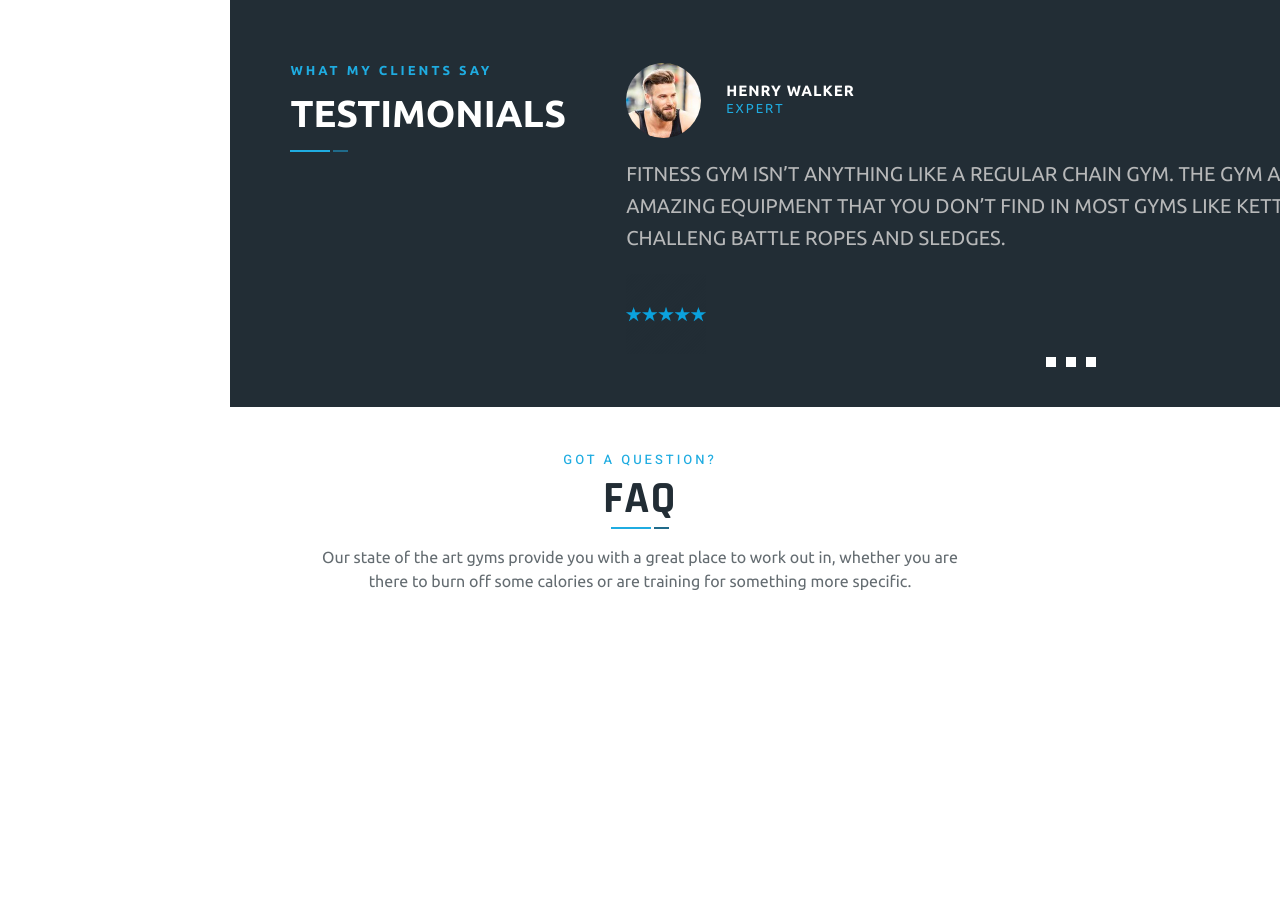
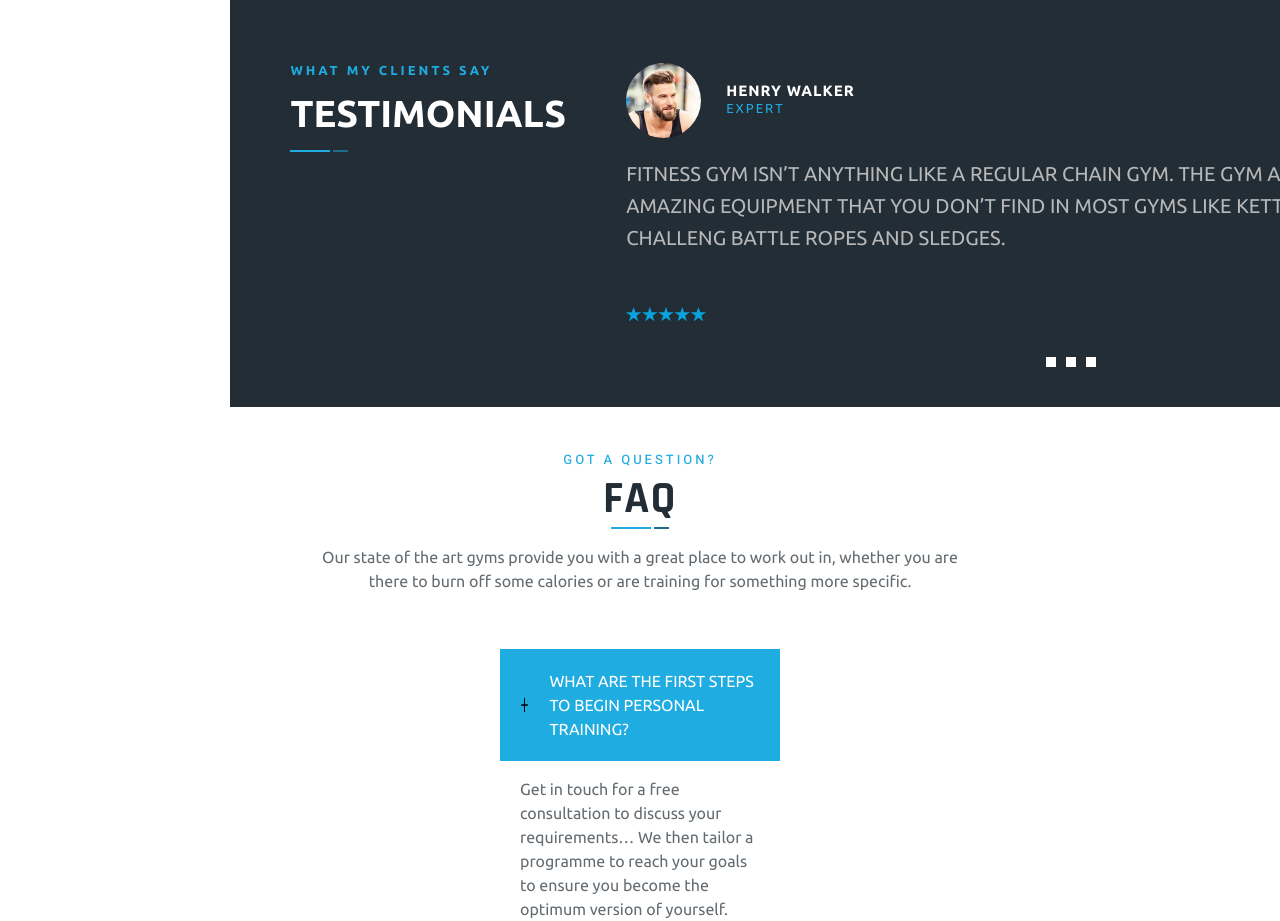
Before and after one commit to DanteBorges/MWT_Trainer, a website: page index.html in a window 1280 px wide. Shown: the part 3167-4088 px from the top of the page. Before the commit the page ends 3776 px from the top, so only its background shows below. Drawn offline with Linux system fonts and the light colour scheme.

Commit message:
FAQ container created

```diff
--- a/index.html
+++ b/index.html
@@ -10,7 +10,9 @@
     <link rel="preconnect" href="https://fonts.gstatic.com" crossorigin>
     <link href="https://fonts.googleapis.com/css2?family=Rajdhani:wght@400;600;700&display=swap" rel="stylesheet">
     <link href="https://fonts.googleapis.com/css2?family=Heebo:wght@300;500;700&display=swap" rel="stylesheet">
-    <link href="https://fonts.googleapis.com/css2?family=Heebo:wght@300;500;700&family=Ubuntu:ital,wght@0,400;0,700;1,300;1,500&display=swap" rel="stylesheet">
+    <link
+        href="https://fonts.googleapis.com/css2?family=Heebo:wght@300;500;700&family=Ubuntu:ital,wght@0,400;0,700;1,300;1,500&display=swap"
+        rel="stylesheet">
 
     <title>Personal Trainer Wimbledon</title>
 </head>
@@ -681,7 +683,7 @@
     <section class="testimonials_container">
         <div class="testimonials_container_titles">
             <div class="testimonials_container_titles_h4">
-                <h4>WHAT MY CLIENTS SAY</h4>
+                <h4>WHAT MY CLIENTS SAY </h4>
             </div>
             <div class="testimonials_container_titles_h2">
                 <h2>TESTIMONIALS</h2>
@@ -804,8 +806,31 @@
                     there to burn off some calories or are training for something more specific.
                 </p>
             </div>
+        </div>
 
+        <div class="FAQ_questions">
+            <div class="FAQ_container_questions">
+                <div class="FAQ_questions_description_header_items">
+                    <div class="plus_icon">
+                        <a>
+                            <img src="public/img/plus-104-32.png" alt="plus icon" height="100%" width="100%">
+                        </a>
+                    </div>
+                    <div class="FAQ_question_format">
+                        <span>
+                            What are the first steps to begin personal training?
+                        </span>
+                    </div>
+                </div>
+            </div>
+            <div class="FAQ_question_text">
+                <p>
+                    Get in touch for a free consultation to discuss your requirements… We then tailor a programme to
+                    reach your goals to ensure you become the optimum version of yourself.
+                </p>
+            </div>
         </div>
+
 
 
     </section>
--- a/style.css
+++ b/style.css
@@ -10,7 +10,12 @@ body {
   padding: 0;
   height: 100%;
 }
-h1, h2, h3, h4, h5, h6 {
+h1,
+h2,
+h3,
+h4,
+h5,
+h6 {
   margin: 0;
   padding: 0;
 }
@@ -266,19 +271,19 @@ padding: 0;
   letter-spacing: 3px;
   color: #1face1;
 }
-.custom_underline{
+.custom_underline {
   display: flex;
 }
-.light_blue_border{
-  background-color:  #1face1;
+.light_blue_border {
+  background-color: #1face1;
   width: 40px;
   height: 2px;
   margin-right: 3px;
 }
-.dark_blue_border{
+.dark_blue_border {
   width: 15px;
   height: 2px;
-  background-color:  #206b8a;
+  background-color: #206b8a;
 }
 
 .why_choose_container_title_h4 {
@@ -479,7 +484,6 @@ padding: 0;
   align-items: center;
 }
 
-
 .testimonials_container {
   display: flex;
   background-color: #222d35;
@@ -505,8 +509,6 @@ padding: 0;
   display: flex;
   flex-direction: column;
 }
-
-
 
 .testimonials_carousel_container_items {
   width: 900px;
@@ -534,7 +536,7 @@ padding: 0;
   align-items: center;
 }
 
-.testimonials_carousel_header_user{
+.testimonials_carousel_header_user {
   display: flex;
   align-items: center;
 }
@@ -553,10 +555,10 @@ padding: 0;
   text-transform: uppercase;
   font-size: 13px;
   letter-spacing: 2px;
-  color:#1face1;
+  color: #1face1;
   margin-top: 5px;
 }
-.testimonials_text_item{
+.testimonials_text_item {
   padding-right: 80px;
   font-size: 20px;
   line-height: 160%;
@@ -564,18 +566,17 @@ padding: 0;
   text-transform: uppercase;
   color: #b7b8b9;
 }
-.giant_quotes{
+.giant_quotes {
   color: #1face1;
   font-size: 64px;
 }
-.five_stars_container{
-  height:80px;
-   width:80px;
-
+.five_stars_container {
+  height: 80px;
+  width: 80px;
 }
-.links{
+.links {
   display: flex;
-  justify-content: center
+  justify-content: center;
 }
 .links a {
   background-color: white;
@@ -585,16 +586,11 @@ padding: 0;
   margin-right: 10px;
 }
 
-
-
-.FAQ_container{
+.FAQ_container {
   margin: 40px 20px;
-
 }
 
-
-.FAQ_text_h3{
-
+.FAQ_text_h3 {
   font-family: "Heebo", Arial, Helvetica, sans-serif;
   font-weight: 500;
   text-transform: uppercase;
@@ -604,15 +600,14 @@ padding: 0;
   color: #1face1;
 }
 
-.FAQ_container_titles{
+.FAQ_container_titles {
   display: flex;
   flex-direction: column;
-  align-items:center;
-  justify-content: center
+  align-items: center;
+  justify-content: center;
 }
 
-.FAQ_text_h4{
-
+.FAQ_text_h4 {
   font-family: "Rajdhani", Arial, Helvetica, sans-serif;
   font-weight: 700;
   text-transform: uppercase;
@@ -622,7 +617,7 @@ padding: 0;
   color: #222d35;
 }
 
-.FAQ_text{
+.FAQ_text {
   font-family: "Ubuntu", Arial, Helvetica, sans-serif;
   font-weight: 300;
   font-size: 16px;
@@ -630,3 +625,40 @@ line-height: 24px;
   color: #646c71;
   text-align: center;
 }
+.FAQ_questions{
+  margin: 40px 480px;
+}
+
+
+.FAQ_container_questions {
+  background-color: #1face1;
+}
+
+.FAQ_questions_description_header_items {
+  display: flex;
+  align-items: center;
+  padding: 20px;
+}
+.plus_icon {
+  padding-right: 20px;
+  width: 20px;
+  height: 20px;
+}
+
+.FAQ_question_format{
+  font-family: "Ubuntu", Arial, Helvetica, sans-serif;
+  font-weight: 300;
+  text-transform: uppercase;
+  font-size: 16px;
+  line-height: 24px;
+  color: white;
+}
+
+.FAQ_question_text{
+  margin: 0px 20px;
+  font-family: "Ubuntu", Arial, Helvetica, sans-serif;
+  font-weight: 300;
+  font-size: 16px;
+  line-height: 24px;
+  color: #646c71;
+}
```
Also changed, not shown: public/img/plus-104-32.png (added). Lines whose indentation alone changed are shown as unchanged.
